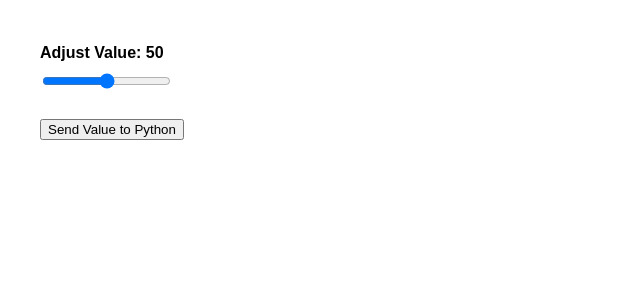
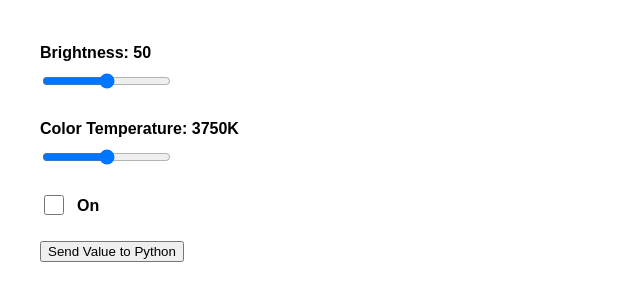
Before and after one commit to g-b-f/smart_home, a Flask app: page / in a window 1280 px wide. Shown: the top 301 px of the page, without its empty margins (0-640 px from the left). Run offline with Flask 3, Linux system fonts and the light colour scheme; parts of the project's set-up code (start-up, migrations or seed data) failed here and were passed over.

Commit message:
add other inputs

```diff
--- a/templates/index.html
+++ b/templates/index.html
@@ -8,14 +8,28 @@
         .container { max-width: 400px; }
         .control-group { margin-bottom: 20px; }
         label { display: block; margin-bottom: 5px; font-weight: bold; }
+        .toggle { display: flex; align-items: center; gap: 10px; cursor: pointer; }
+        .toggle input { width: 20px; height: 20px; cursor: pointer; }
     </style>
 </head>
 
 <body>
     <div class="container">
         <div class="control-group">
-            <label for="my-slider">Adjust Value: <span id="slider-display">50</span></label>
+            <label for="my-slider">Brightness: <span id="slider-display">50</span></label>
             <input type="range" id="my-slider" min="0" max="100" value="50">
+        </div>
+
+        <div class="control-group">
+            <label for="colortemp-slider">Color Temperature: <span id="colortemp-display">3750</span>K</label>
+            <input type="range" id="colortemp-slider" min="1000" max="6500" value="3750">
+        </div>
+
+        <div class="control-group">
+            <label class="toggle">
+                <input type="checkbox" id="on-toggle">
+                On
+            </label>
         </div>
 
         <button id="my-button">Send Value to Python</button>
@@ -26,16 +40,36 @@
     <script>
         const slider = document.getElementById('my-slider');
         const sliderDisplay = document.getElementById('slider-display');
+        const colortempSlider = document.getElementById('colortemp-slider');
+        const colortempDisplay = document.getElementById('colortemp-display');
+        const onToggle = document.getElementById('on-toggle');
         const button = document.getElementById('my-button');
         const responseText = document.getElementById('response-text');
 
-        // Update the number on the screen as user moves the slider
+        let onToggled = false;
+
         slider.addEventListener('input', function() {
             sliderDisplay.innerText = slider.value;
         });
 
+        colortempSlider.addEventListener('input', function() {
+            colortempDisplay.innerText = colortempSlider.value;
+        });
+
+        onToggle.addEventListener('change', function() {
+            onToggled = true;
+        });
+
         button.addEventListener('click', function() {
-            const payload = { brightness: Number(slider.value) };
+            const payload = {
+                brightness: Number(slider.value),
+                colortemp: Number(colortempSlider.value)
+            };
+
+            if (onToggled) {
+                payload.on = onToggle.checked;
+            }
+
             console.info(`Sending payload: ${JSON.stringify(payload)}`);
 
             fetch('/set_lights', {
@@ -43,7 +77,7 @@
                 headers: { 'Content-Type': 'application/json' },
                 body: JSON.stringify(payload)
             })
-            .then(response => response)
+            // .then(response => response.json())
             .then(data => { responseText.innerText = data.message })
             .catch(error => {
                 console.error('Error:', error);
```
